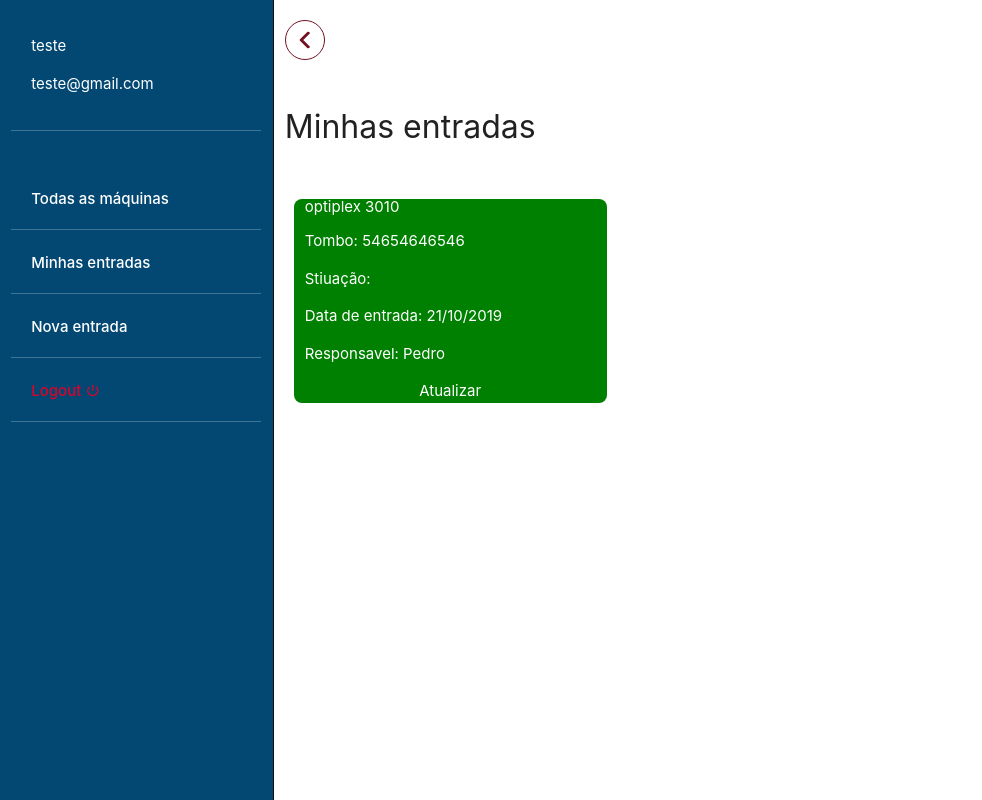
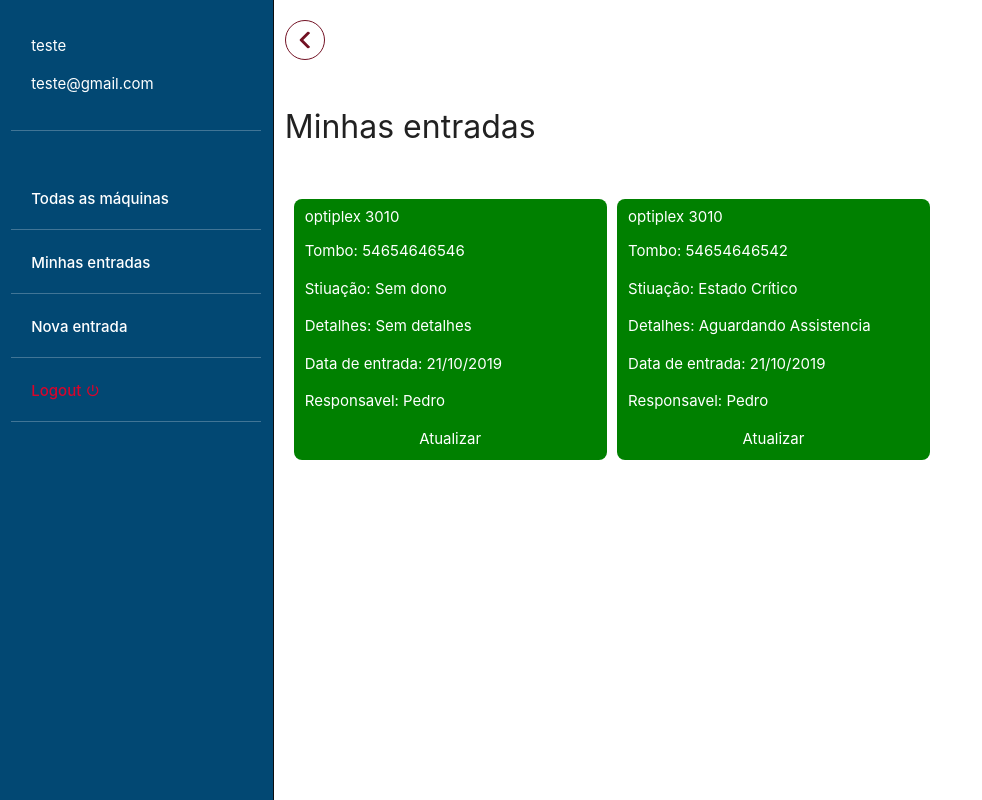
Before and after one commit to pedroMattos/ccm-web, a Vue app in the folder ccm-web/: page /my-entries in a window 1280 px wide. Shown: the whole page, without its empty margins (0-982 px from the left). Built offline with nearby package versions, Linux system fonts and the light colour scheme.

Commit message:
fix key in v-for

```diff
--- a/ccm-web/src/components/quadros/myentry.vue
+++ b/ccm-web/src/components/quadros/myentry.vue
@@ -1,9 +1,10 @@
 <template>
     <div class="blocks">
-      <div v-for="item in block" :key="item" class="dash-block col m4" id="main-all-pc">
+      <div v-for="item in block" :key="item.tombo" class="dash-block col m4 entry" id="main-all-pc">
         <h2>{{ item.modelo }}</h2>
         <p>Tombo: <span>{{ item.tombo }}</span></p>
         <p>Stiuação: <span>{{ item.situation }}</span></p>
+        <p>Detalhes: {{ item.details }}</p>
         <p>Data de entrada: {{ item.date }}</p>
         <p>Responsavel: {{ item.name }}</p>
         <p class="center">Atualizar</p>
@@ -19,7 +20,18 @@ export default {
       block: [
         {
           tombo: '54654646546',
-          situation: '',
+          situation: 'Sem dono',
+          details: 'Sem detalhes',
+          modelo: 'optiplex 3010',
+          issue: 'Fonte',
+          date: '21/10/2019',
+          uid: '18321987329179',
+          name: 'Pedro',
+        },
+        {
+          tombo: '54654646542',
+          situation: 'Estado Crítico',
+          details: 'Aguardando Assistencia',
           modelo: 'optiplex 3010',
           issue: 'Fonte',
           date: '21/10/2019',
@@ -33,11 +45,12 @@ export default {
 </script>
 
 <style>
-  #main-maint-pc {
-    background-color: #024873;
-  }
   .blocks > div {
     height: 100%;
     margin: 10px;
   }
+  .blocks .entry {
+    padding-top: 10px;
+    padding-bottom: 10px;
+  }
 </style>
```
